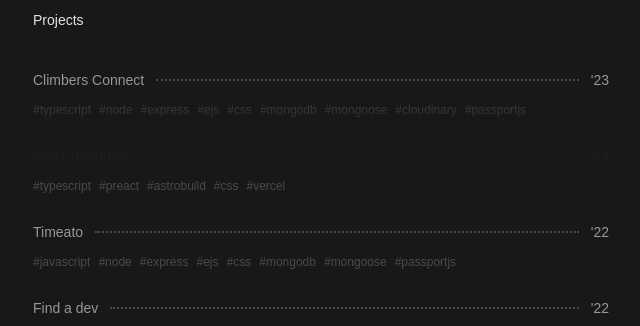
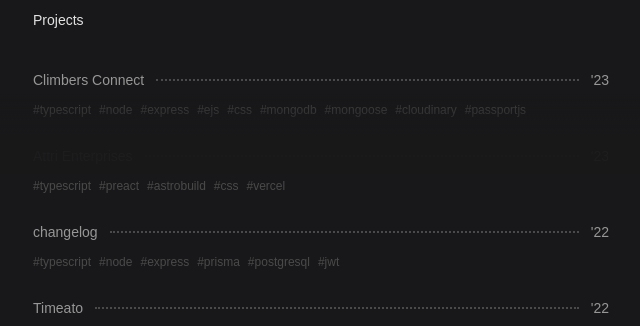
Before and after one commit to schneedotdev/schnee.dev, a Next.js app: page / in a window 1280 px wide. Shown: the part 626-952 px from the top of the page, without its empty margins (319-959 px from the left). Built offline with nearby package versions, Linux system fonts and the light colour scheme; a web font is replaced by a local one.

Commit message:
added project

```diff
--- a/src/components/Projects.tsx
+++ b/src/components/Projects.tsx
@@ -32,14 +32,14 @@
 
 const Projects = () => {
   return (
-    <div className="mt-20 w-full">
+    <div className="mt-20">
       <h2 className="text-primary-color">Projects</h2>
 
-      <div className="mt-10 grid grid-cols-1 gap-7">
+      <div className="mt-10 flex flex-col gap-7">
         <Project
           title="Climbers Connect"
           link="https://github.com/brianschnee/climbers-connect"
-          year={"'23"}
+          year="'23"
           tech={[
             "typescript",
             "node",
@@ -55,13 +55,26 @@
         <Project
           title="Attri Enterprises"
           link="https://github.com/brianschnee/attrienterprises-optimized"
-          year={"'23"}
+          year="'23"
           tech={["typescript", "preact", "astrobuild", "css", "vercel"]}
+        />
+        <Project
+          title="changelog"
+          link="https://github.com/brianschnee/changelog"
+          year="'22"
+          tech={[
+            "typescript",
+            "node",
+            "express",
+            "prisma",
+            "postgresql",
+            "jwt",
+          ]}
         />
         <Project
           title="Timeato"
           link="https://github.com/devv-work/timeato"
-          year={"'22"}
+          year="'22"
           tech={[
             "javascript",
             "node",
@@ -75,8 +88,8 @@
         />
         <Project
           title="Find a dev"
-          link={"https://github.com/brianschnee/findadev"}
-          year={"'22"}
+          link="https://github.com/brianschnee/findadev"
+          year="'22"
           tech={[
             "javascript",
             "node",
```
